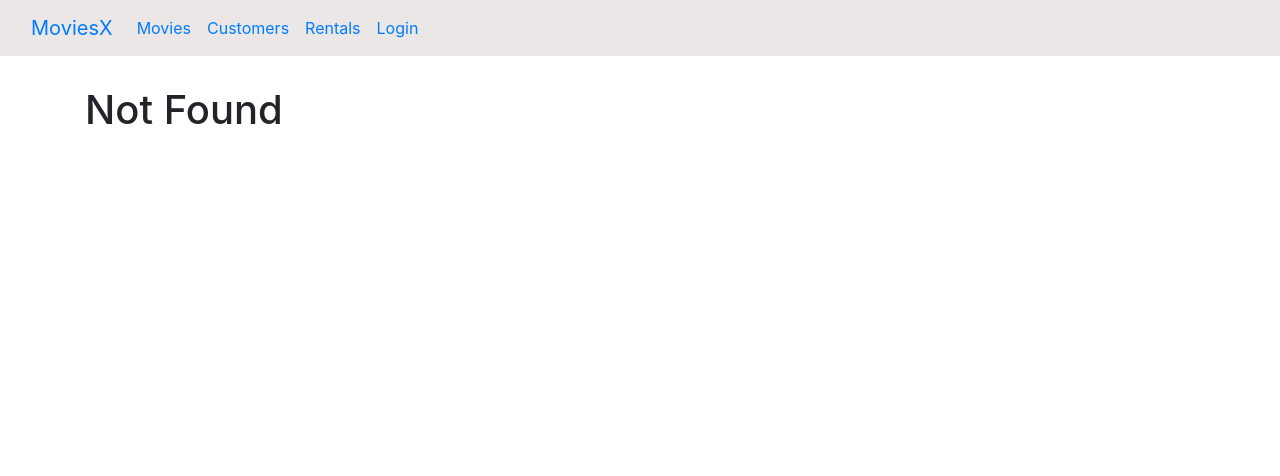
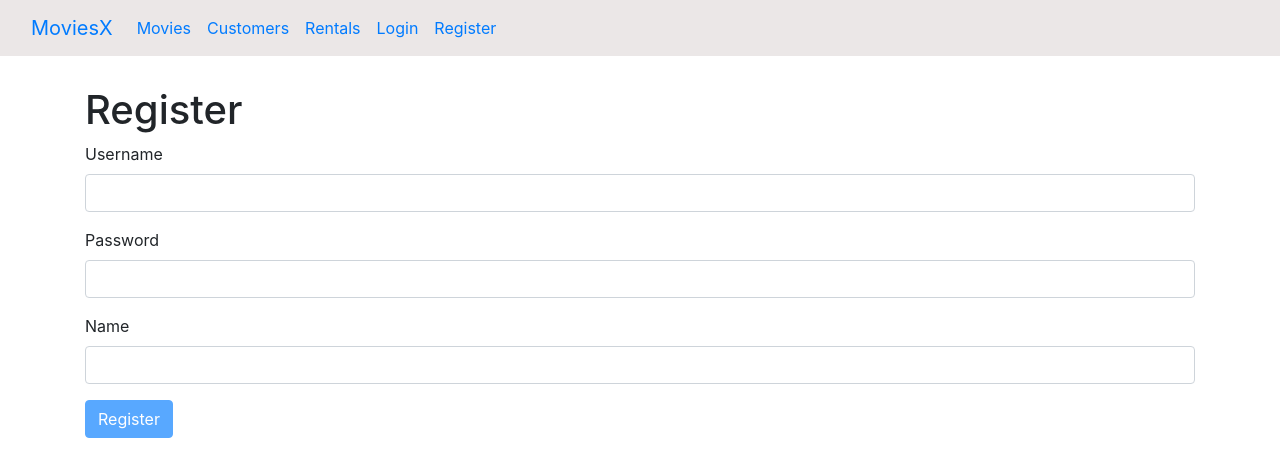
Before and after one commit to seb-art/movies-app, a React (Create React App) app: page /register in a window 1280 px wide. Before the commit this address led to /not-found. Shown: the top 476 px of the page. Built offline with nearby package versions, Linux system fonts and the light colour scheme; the HTML template or start-up script is replaced by a standard one.

Commit message:
added register Form

```diff
--- a/src/App.js
+++ b/src/App.js
@@ -5,6 +5,7 @@
 import Customers from "./components/customers";
 import NotFound from "./components/notFound";
 import NavBar from "./components/navBar";
+import RegisterForm from "./components/registerForm";
 import LoginForm from "./components/loginForm";
 import "./App.css";
 
@@ -14,6 +15,7 @@
       <NavBar />
       <main className="container">
         <Switch>
+          <Route path="/register" component={RegisterForm} />
           <Route path="/login" component={LoginForm} />
           <Route path="/movies/:id" component={MovieForm} />
           <Route path="/movies" component={Movies} />
--- a/src/components/navBar.jsx
+++ b/src/components/navBar.jsx
@@ -41,6 +41,11 @@
                 Login
               </NavLink>
             </li>
+            <li className="nav-item">
+              <NavLink className="nav-link" to="/register">
+                Register
+              </NavLink>
+            </li>
           </ul>
         </div>
       </div>
--- /dev/null
+++ b/src/components/registerForm.jsx
@@ -0,0 +1,42 @@
+import React, { Component } from "react";
+import Joi from "joi-browser";
+import Form from "./common/form";
+
+class RegisterForm extends Form {
+  state = {
+    data: { username: "", password: "" },
+    errors: {},
+  };
+
+  schema = {
+    username: Joi.string()
+      .min(3)
+      .max(15)
+      .email({ minDomainSegments: 2, tlds: { allow: ["com", "net"] } })
+      .required()
+      .label("Username"),
+    password: Joi.string().min(5).required().label("Password"),
+    name: Joi.string().required().label("Name"),
+  };
+
+  doSubmit = () => {
+    // Call the server
+    console.log("Submitted");
+  };
+
+  render() {
+    return (
+      <div>
+        <h1>Register</h1>
+        <form onSubmit={this.handleSubmit}>
+          {this.renderInput("username", "Username")}
+          {this.renderInput("password", "Password", "password")}
+          {this.renderInput("name", "Name")}
+          {this.renderButton("Register")}
+        </form>
+      </div>
+    );
+  }
+}
+
+export default RegisterForm;
```
